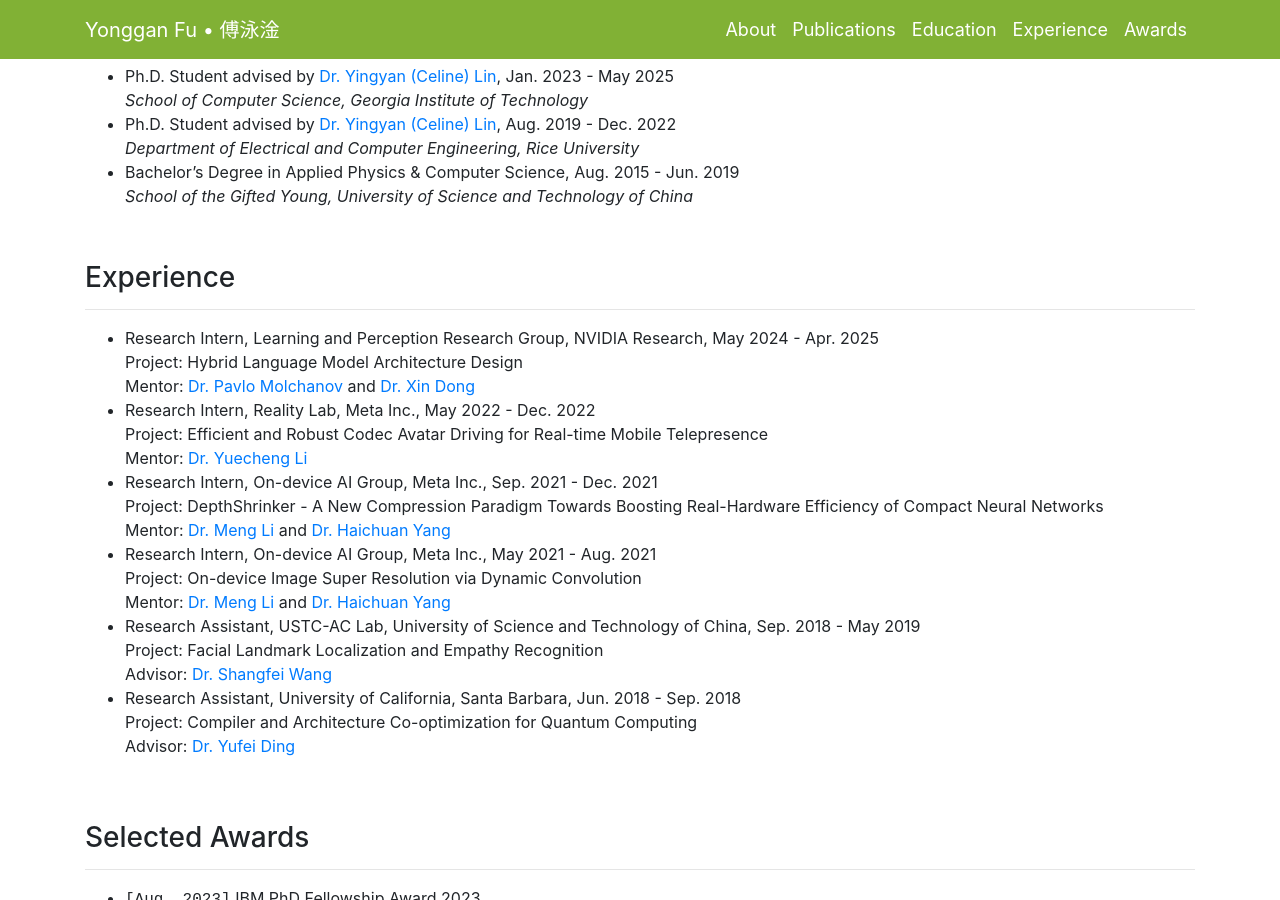
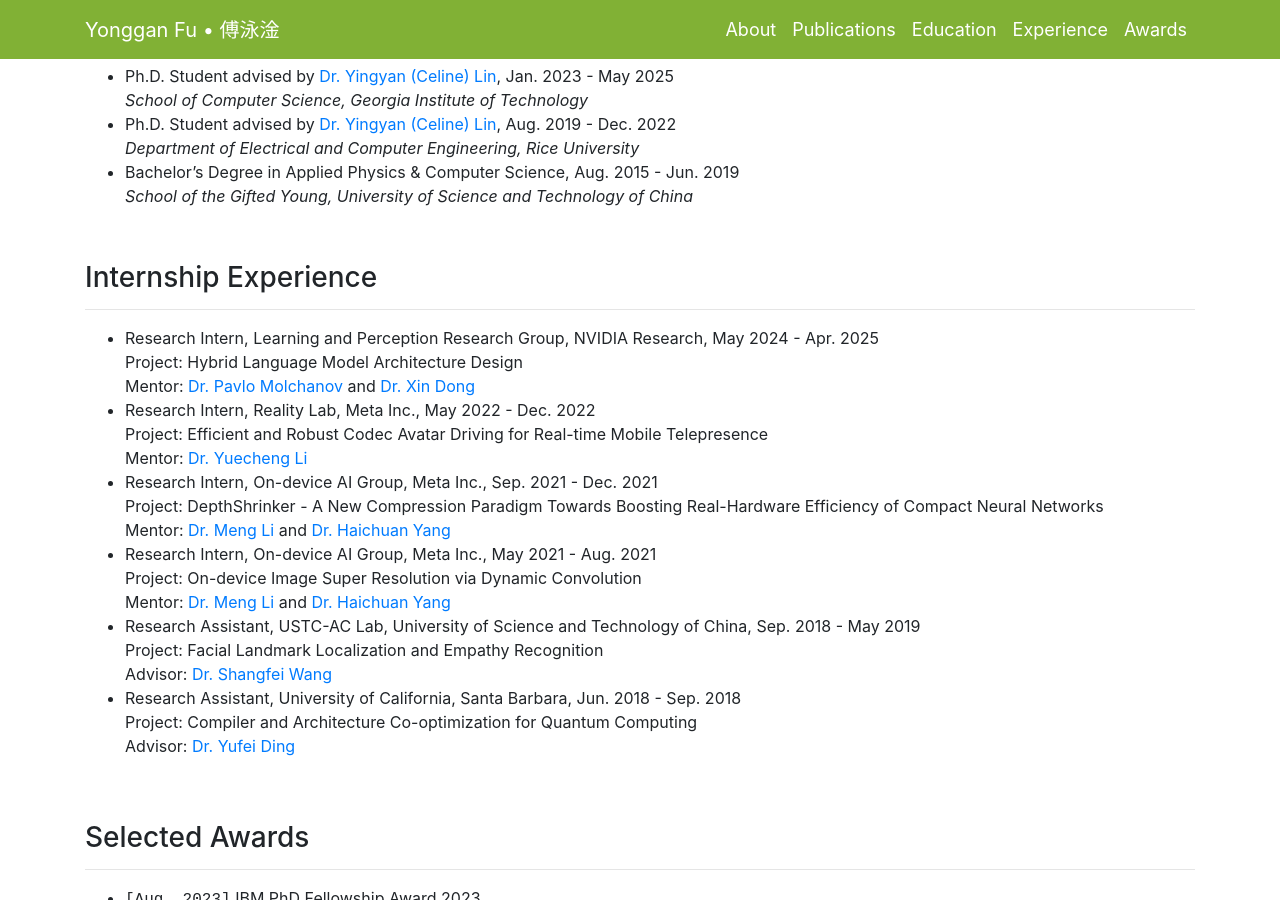
Before and after one commit to tilmto/tilmto.github.io, a Jekyll site: the page built from docs/index.markdown, in a window 1280 px wide and 900 px high, scrolled down 4346 px. Built offline with Jekyll 4.4.1, drawn with Linux system fonts in a browser that asks for light colours; nearby versions of some CDN libraries; a style sheet for code colours, icons or effects is not loaded.

Commit message:
update nv information

```diff
--- a/docs/_layouts/index.html
+++ b/docs/_layouts/index.html
@@ -649,7 +649,7 @@
 
 	<!-- Experience -->
 	<div class="container">
-		<h3 id="Internship Experience" style="padding-top: 70px; margin-top: -80px;">Experience</h3>
+		<h3 id="Experience" style="padding-top: 70px; margin-top: -80px;">Internship Experience</h3>
     <hr>
 		<ul>
 			<li>
```
